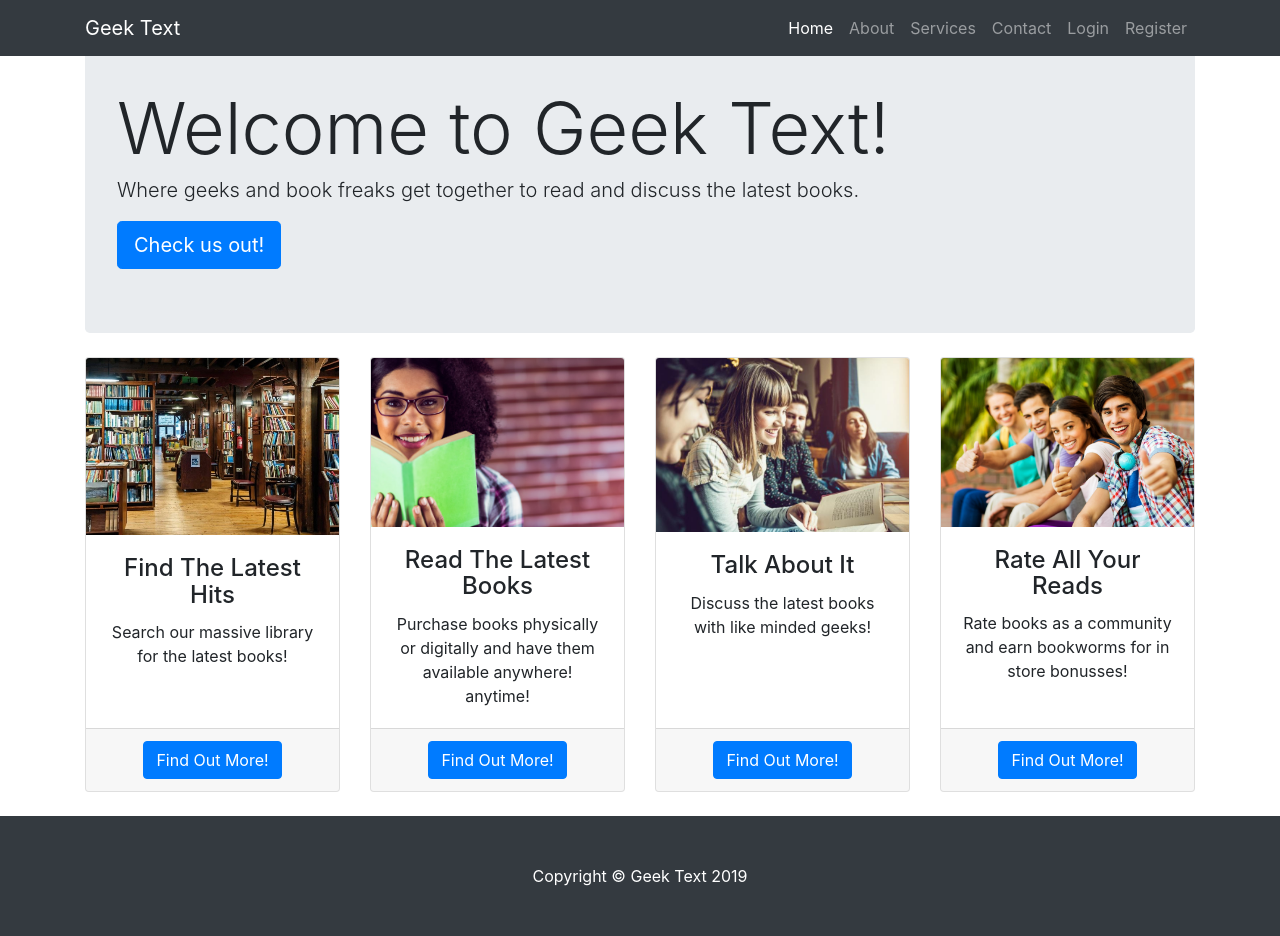
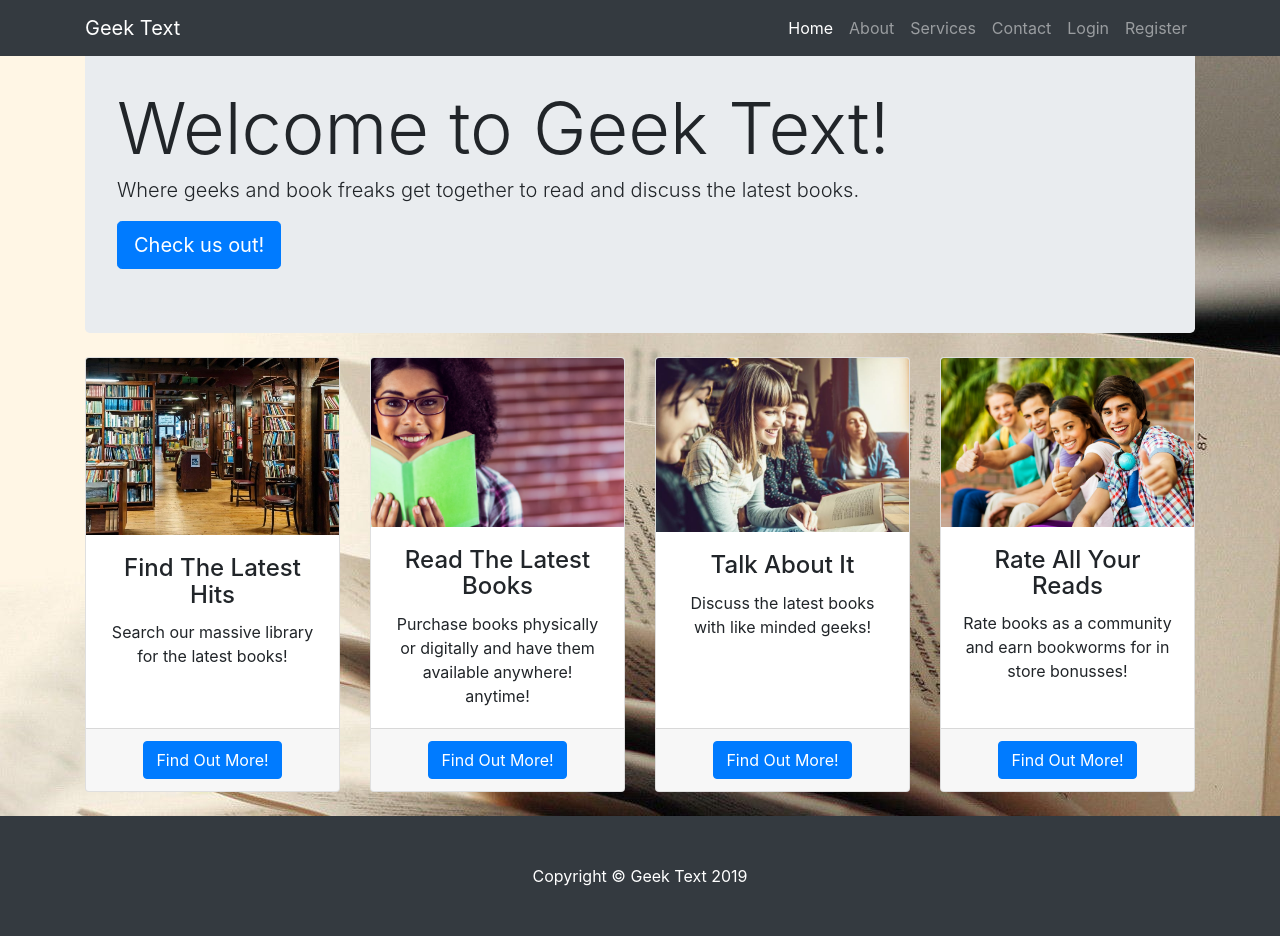
Before and after one commit to teamtwogeektext/GeekText_Team2, a Flask app: page / in a window 1280 px wide. Run offline with Flask 2, Linux system fonts and the light colour scheme; some libraries are stand-ins or nearby versions.

Commit message:
This is a comment

```diff
--- a/GeekText_Team2/static/css/signup_style.css
+++ b/GeekText_Team2/static/css/signup_style.css
@@ -4,7 +4,7 @@
 
 html,body{
 padding-top: 56px;
-background-image: url('http://getwallpapers.com/wallpaper/full/a/5/d/544750.jpg');
+background-image: url('static/images/book_back.jpg');
 background-size: cover;
 background-repeat: no-repeat;
 height: 100%;
--- a/GeekText_Team2/templates/home.html
+++ b/GeekText_Team2/templates/home.html
@@ -18,7 +18,7 @@
 
 </head>
 
-<body>
+<body style="background-image: url('static/images/book_back.jpg')">
 
   <!-- Navigation -->
   <nav class="navbar navbar-expand-lg navbar-dark bg-dark fixed-top">
```
Also changed, not shown: GeekText_Team2/static/images/book_back.jpg (added).
